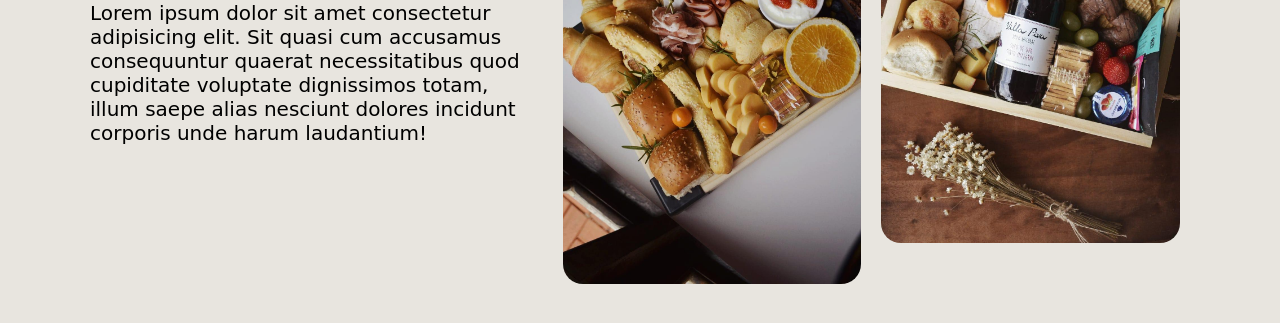
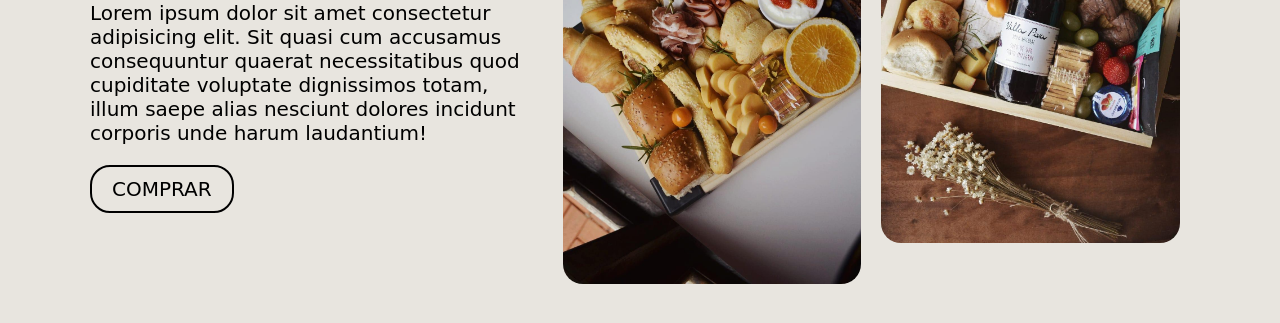
Before and after one commit to Eduardo-Oreia/landing-page, a plain HTML site: page index.html in a window 1280 px wide. Shown: the part 371-694 px from the top of the page. Drawn offline with nearby package versions, Linux system fonts and the light colour scheme; a web font is replaced by a local one.

Commit message:
add button

```diff
--- a/index.html
+++ b/index.html
@@ -46,6 +46,7 @@
             <div class="section-description">
                 <p>Lorem ipsum dolor sit amet consectetur adipisicing elit. Sit quasi cum accusamus consequuntur quaerat necessitatibus quod cupiditate voluptate dignissimos totam, illum saepe alias nesciunt dolores incidunt corporis unde harum laudantium!</p>
             </div>
+            <button class="btn-buy">Comprar</button>
         </section>
         <aside class="photos">
             <div class="photo-one item1">
--- a/style.css
+++ b/style.css
@@ -51,6 +51,7 @@ body{
 }
 .menu a:hover{
     color: var(--green);
+    border-bottom: 1px solid black;
 }
 .menu a{
     font-size: var(--sizeText);
@@ -58,6 +59,7 @@ body{
     text-transform: uppercase;
     color: var(--dark);
     font-family: var(--fontText);
+    transition: 700ms ease;
 }
 
 /* ----- icons ----- */
@@ -116,6 +118,22 @@ body{
     font-size: var(--sizeText);
     font-family: var(--fontText);
 }
+.btn-buy{
+    font-size: var(--sizeText);
+    padding: 1rem 2rem;
+    border-radius: 2rem;
+    border: 2px solid var(--dark);
+    background-color: transparent;
+    cursor: pointer;
+    text-transform: uppercase;
+    font-family: var(--fontText);
+    margin-top: 2rem;
+}
+.btn-buy:hover{
+    background-color: var(--dark);
+    color: var(--secondary);
+    transition: 1s ease;
+}
 
 /* ----- photos ----- */
 .photos{
```
